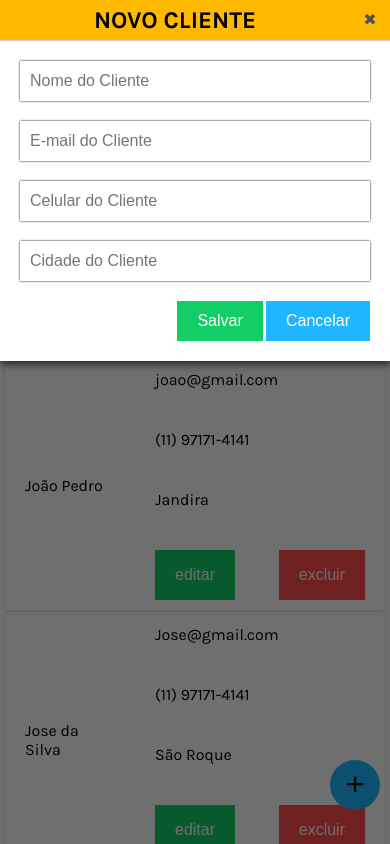
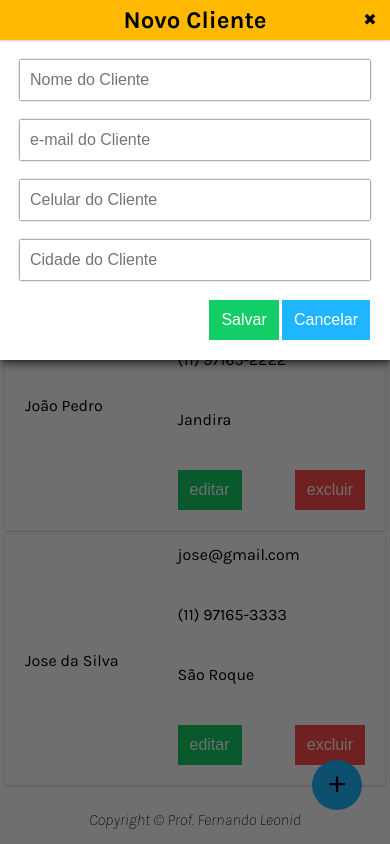
Before and after one commit to fernandoleonid/speed-code-css-html, a plain HTML site: page 07-crud/index.html in a window 390 px wide. Both pictures are taken after a click on the button "Cadastrar Cliente". Shown: the top 844 px of the page. Drawn offline with Linux system fonts and the light colour scheme.

Commit message:
crud and modal

```diff
--- a/07-crud/css/button.css
+++ b/07-crud/css/button.css
@@ -1,36 +1,46 @@
-.button {
+.button{
     border-style: none;
-    padding: 0 20px;
-    min-height: 40px;
+    height: 40px;
+    padding: 6px 12px;
+    background-color: black;
+    color: white;
     font-size: 1rem;
-    color: white;
-    background-color: black;
     cursor: pointer;
-    box-shadow: inset 0 0 0px black;
-    transition: box-shadow .5s ease;
+    transition: box-shadow .6s ease;
 }
 
-.button.green {
-    background-color: #13CE66;;
+.button.blue{
+    background-color: #1FB6FF;
 }
 
-.button.blue {
-    background-color: #1fb6ff;
+button.green{
+    background-color: #13CE66;
 }
 
-.button.red {
-    background-color: #ff4949;
-}
-.button.orange {
-    background-color: orange;
+button.red{
+    background-color: #FF4949;
 }
 
-.button::after{
-    content: " ";
-    width: 100%;
-    height: 100%;
+.button:hover{
+    box-shadow: inset 200px 0 0 #00000055;
 }
 
-.button:hover {
-    box-shadow: inset 200px 0 0 #00000022;
+@media(max-width:480px){
+    .button.mobile{
+        color:transparent;
+        font-size:0;
+        width:50px;
+        height:50px;
+        border-radius: 50%;
+        position:fixed;
+        top: 90vh;
+        left: 80vw;
+    }
+    .button.mobile::before{
+        content: "+";
+        color:black;
+        font-size:2rem;
+        width:100%;
+        height:100%;
+    }
 }
--- a/07-crud/css/footer.css
+++ /dev/null
@@ -1,7 +0,0 @@
-footer {
-    width: 100%;
-    text-align: center;
-    font-weight: 200;
-    font-style: italic;
-    padding: 20px;
-}
--- a/07-crud/css/header.css
+++ /dev/null
@@ -1,22 +0,0 @@
-.header {
-    height: 70px;
-    background-color: var(--primary-color);
-    text-align: center;
-    line-height: 60px;
-    box-shadow: 0 1px 2px #ccc;
-}
-
-.header h1{
-    color: black;
-    font-size: 2rem;
-}
-
-@media (max-width:480px) {
-    .header {
-        position: fixed;
-        width: 100%;
-    }
-    .header h1{
-        font-size: 1.5rem;
-    }
-}
--- a/07-crud/css/main.css
+++ b/07-crud/css/main.css
@@ -1,24 +1,70 @@
-main {
+*{
+    padding: 0;
+    margin: 0;
+    box-sizing: border-box;
+}
+
+:root{
+    --primary-color: #FFBA00;
+    --secundary-color: #FFF1CC;
+    --shadow-color: #CCC;
+    --text-color: #FFF;
+}
+
+body{
+    min-height: 100vh;
+    display: flex;
+    flex-direction: column;
+    font-family: 'karla', sans-serif;
+    position:relative;
+}
+
+header{
+    background-color: var(--primary-color);
+    height: 70px;
+    text-align: center;
+    line-height: 70px;
+    box-shadow: 0 1px 2px var(--shadow-color);
+}
+
+.header-title{
+    color: black;
+    font-size: 2rem;
+}
+
+main{
+    flex-grow: 1;
     display: flex;
     flex-direction: column;
     align-items: flex-start;
     width: 90%;
     margin: 5vh auto;
     padding: 50px;
+    box-shadow: 2px 2px 10px var(--shadow-color);
     gap: 20px;
-    box-shadow: 2px 2px 10px #CCC;
-    flex-grow: 1;
-    /* position: relative; */
 }
 
-@media (max-width:480px) {
-    main {
+footer{
+    width:100;
+    text-align: center;
+    font-weight: 200;
+    font-style: italic;
+    padding: 20px;
+}
+
+@media (max-width:480px){
+    header{
+        position:fixed;
+        width:100%;
+    }
+    .header-title{
+        font-size: 1.5rem;
+    }
+
+    main{
         padding: 0;
-        margin: 100px 0 0 0;
-        width: 100%;
+        margin: 20px 0 0 0;
+        width:100%;
         box-shadow: none;
     }
-    main>button {
-        align-self: stretch;
-    }
 }
--- a/07-crud/css/modal-close.css
+++ /dev/null
@@ -1,14 +0,0 @@
-.modal-close {
-    width: 40px;
-    height: 40px;
-    text-align: center;
-    line-height: 40px;
-    color: #505050;
-}
-
-.modal-close:hover {
-    background-color: #ff4949;
-    cursor: pointer;
-    color: white;
-    border-radius: 0 3px 0 0;
-}
--- a/07-crud/css/modal-content.css
+++ /dev/null
@@ -1,19 +0,0 @@
-.modal-content {
-    display: flex;
-    flex-direction: column;
-    gap: 20px;
-    width: 50vw;
-    margin: 15vh auto;
-    padding-bottom: 20px;
-    background-color: white;
-    box-shadow: 1px 1px 10px black;
-    user-select: none;
-}
-
-@media (max-width:480px) {
-    .modal-content {
-        margin: 0;
-        width: 100%;
-        position: fixed;
-    }
-}
--- a/07-crud/css/modal-footer.css
+++ /dev/null
@@ -1,6 +0,0 @@
-.modal-footer{
-    background-color: inherit;
-    text-align: right;
-    padding: 0 20px;
-    border-radius: 0 0 3px 3px;
-}
--- a/07-crud/css/modal-header.css
+++ /dev/null
@@ -1,14 +0,0 @@
-.modal-header {
-    display: flex;
-    justify-content: flex-end;
-    align-items: center;
-    border-bottom: 1px solid  #CCC;
-    background-color: var(--primary-color);
-}
-
-.modal-header>h1 {
-    margin: 0 auto;
-    color:black;
-    text-transform: uppercase;
-    font-size: 1.5rem;
-}
--- a/07-crud/css/modal.css
+++ b/07-crud/css/modal.css
@@ -1,14 +1,101 @@
-.modal {
-    position: absolute;
-    top: 0;
-    left: 0;
+.modal{
+    position: fixed;
+    top:0;
+    left:0;
     width: 100%;
     height: 100%;
-    background-color: #00000090;
+    background: #00000090;
     opacity: 0;
     z-index: -1;
 }
-.modal.active {
+
+.modal.active{
     opacity: 1;
     z-index: 1;
 }
+
+.modal-content{
+    display: flex;
+    flex-direction: column;
+    gap:20px;
+    width: 50vw;
+    margin: 15vh auto;
+    padding-bottom: 20px;
+    background-color: white;
+    box-shadow: 1px 1px 10px black;
+}
+
+.modal-header{
+    display: flex;
+    position: relative;
+    justify-content: center;
+    height: 40px;
+    line-height: 40px;
+    font-size: 1rem;
+}
+
+
+
+.modal-close{
+    position: absolute;
+    right: 0;
+    display: block;
+    width: 40px;
+    height: 40px;
+    text-align: center;
+    user-select: none;
+    cursor: pointer;
+}
+
+.modal-close:hover{
+    background-color: #FF4949;
+    color: white;
+}
+
+.modal-form{
+    display: flex;
+    justify-content: space-between;
+    flex-wrap: wrap;
+    gap: 20px;
+    padding: 0 20px;
+}
+
+.modal-field{
+    width: calc(50% - 10px);
+    height: 40px;
+    outline-style: none;
+    border-style: none;
+    box-shadow: 0 0 2px black;
+    padding: 0 10px;
+    font-size:1rem;
+}
+
+.modal-field:focus{
+    border: 2px solid var(--primary-color);
+    box-shadow: 0 0 3px var(--primary-color);
+}
+
+
+.modal-footer{
+    background-color: inherit;
+    text-align: right;
+    padding: 0 20px;
+}
+
+@media (max-width:480px){
+    .modal{
+        top:100%;
+        transition: all 1s ease;
+    }
+    .modal.active{
+        top:0;
+    }
+    .modal-content{
+        margin:0;
+        width:100%;
+        position:fixed;
+    }
+    .modal-field{
+        width:100%;
+    }
+}
--- a/07-crud/css/records.css
+++ b/07-crud/css/records.css
@@ -1,92 +1,52 @@
-.records {
+.records{
+    width: 100%;
+    user-select: none;
     text-align: left;
-    user-select: none;
-    width: 100%;
 }
 
-.records thead th {
+.records th{
     height: 50px;
-    padding: 0 20px;
-    color: black;
     background-color: var(--primary-color);
+    padding-left: 20px;
     font-size: 1.2rem;
-    /* background-color: black;
-    color: #f5d654; */
+}
+.records td{
+    height: 50px;
+    padding-left: 20px;
 }
 
-/* .records tbody tr:nth-of-type(even) {
-    background-color: #f1c50e;
-} */
-
-.records tbody td {
-    height: 50px;
-    /* border-bottom: 1px solid #50505030; */
-    padding: 0 20px;
+.records th:last-child,
+.records td:last-child{
+    padding: 0;
+    min-width: 140px;
+    text-align: center;
 }
 
-
-.records thead th:last-child,
-.records tbody td:last-child{
-    text-align: center;
-    width: 250px;
-}
-
-.records tbody tr:hover{
+.records tr:hover{
     background-color: var(--secundary-color);
 }
 
-@media (max-width:480px) {
+@media(max-width:480px){
     .records{
-        /* border-collapse:separate;  */
         border-spacing: 5px;
     }
-    .records thead {
-        display: none;
+    .records thead{
+        display:none;
     }
-    .records tbody tr{
-        box-shadow: 0px 1px 3px #CCC;
-        /* border-bottom: 10px solid #000; */
-        /* background-color: var(--secundary-color); */
+    .records tr{
+        box-shadow: 0 1px 3px var(--shadow-color);
     }
-    .records tbody td:not(:first-child){
-        display: flex;
+    .records td:not(:first-child){
+        display:flex;
         justify-content: space-between;
-        /* justify-content: flex-start; */
-        /* align-items: center; */
-        /* gap: 20px; */
-    }
-    /* .records tbody td:first-child{ */
-        /* background-color: var(--secundary-color); */
-    /* } */
-
-    .records tbody td{
-        margin: 10px 0;
-        /* border-bottom: 4px solid var(--primary-color); */
+        padding: 0 20px;
     }
 
-    /* .records tbody td:first-child{
-        font-weight: 900;
-        background-color: var(--primary-color);
-    } */
-    /* .records tbody td { */
-        /* border: 0; */
-        /* border-bottom: 10px solid #000; */
-    /* } */
+    .records td{
+        margin:10px 0;
+    }
 
-    /* .records tbody tr:hover{
-        background-color: transparent;
-    } */
-
-    .records tbody tr:hover{
-        background-color: white;
+    .records tr:hover{
+        background-color: inherit;
     }
-    /* .records tbody tr {
-        box-shadow: 0 2px 5px #50505050;
-    } */
-    /* .records tbody tr:nth-child(even){
-        background-color: #e0e0e0;
-    }
-    .records tbody tr:hover{
-        background-color: none !important;
-    } */
 }
--- a/07-crud/css/reset.css
+++ /dev/null
@@ -1,5 +0,0 @@
-* {
-    margin: 0;
-    padding: 0;
-    box-sizing: border-box;
-}
--- a/07-crud/css/style.css
+++ /dev/null
@@ -1,37 +0,0 @@
-:root{
-    --primary-color: #FFBA00;
-    --secundary-color: #FFBA0033;
-    --secundary-color2: #FFBA00;
-}
-
-body {
-    font-family: 'karla', sans-serif;
-    display: flex;
-    flex-direction: column;
-    min-height: 100vh;
-    position: relative;
-}
-
-@media (max-width:480px) {
-    #cadastrarCliente{
-        color: transparent;
-        font-size: 0px;
-        width: 50px;
-        height: 50px;
-        border-radius: 50%;
-        position: fixed;
-        top: 90%;
-        right: 10px;
-        z-index: 1;
-    }
-    #cadastrarCliente::before{
-        content: '+';
-        color: black;
-        font-size: 2rem;
-        width: 100%;
-        height: 100%;
-        display: flex;
-        justify-content: center;
-        align-items: center;
-    }
-}
--- a/07-crud/index.html
+++ b/07-crud/index.html
@@ -5,30 +5,20 @@
     <meta http-equiv="X-UA-Compatible" content="IE=edge">
     <meta name="viewport" content="width=device-width, initial-scale=1.0">
     <link rel="preconnect" href="https://fonts.gstatic.com">
-    <link href="https://fonts.googleapis.com/css2?family=Karla:ital,wght@0,400;0,500;0,700;1,200;1,800&display=swap" rel="stylesheet">
-    <link rel="stylesheet" href="css/reset.css">
-    <link rel="stylesheet" href="css/style.css">
-    <link rel="stylesheet" href="css/header.css">
-    <link rel="stylesheet" href="css/footer.css">
+    <link href="https://fonts.googleapis.com/css2?family=Karla:ital,wght@0,400;0,700;1,200;1,800&display=swap" rel="stylesheet">
     <link rel="stylesheet" href="css/main.css">
     <link rel="stylesheet" href="css/button.css">
     <link rel="stylesheet" href="css/records.css">
     <link rel="stylesheet" href="css/modal.css">
-    <link rel="stylesheet" href="css/modal-content.css">
-    <link rel="stylesheet" href="css/modal-header.css">
-    <link rel="stylesheet" href="css/modal-close.css">
-    <link rel="stylesheet" href="css/modal-form.css">
-    <link rel="stylesheet" href="css/modal-field.css">
-    <link rel="stylesheet" href="css/modal-footer.css">
     <script src="main.js" defer></script>
     <title>CRUD</title>
 </head>
 <body>
-    <header class="header">
+    <header>
         <h1 class="header-title">Cadastro de Clientes</h1>
     </header>
     <main>
-        <button class="button blue" id="cadastrarCliente">Cadastrar Cliente</button>
+        <button type="button" class="button blue mobile" id="cadastrarCliente">Cadastrar Cliente</button>
         <table class="records">
             <thead>
                 <tr>
@@ -43,41 +33,31 @@
                 <tr>
                     <td>Maria</td>
                     <td>maria@gmail.com</td>
-                    <td>(11) 97171-4141</td>
+                    <td>(11) 97165-1111</td>
                     <td>Anapolis</td>
                     <td>
-                        <button class="button green">editar</button>
-                        <button class="button red">excluir</button>
+                        <button type="button" class="button green">editar</button>
+                        <button type="button" class="button red">excluir</button>
                     </td>
                 </tr>
                 <tr>
                     <td>João Pedro</td>
                     <td>joao@gmail.com</td>
-                    <td>(11) 97171-4141</td>
+                    <td>(11) 97165-2222</td>
                     <td>Jandira</td>
                     <td>
-                        <button class="button green">editar</button>
-                        <button class="button red">excluir</button>
+                        <button type="button" class="button green">editar</button>
+                        <button type="button" class="button red">excluir</button>
                     </td>
                 </tr>
                 <tr>
                     <td>Jose da Silva</td>
-                    <td>Jose@gmail.com</td>
-                    <td>(11) 97171-4141</td>
+                    <td>jose@gmail.com</td>
+                    <td>(11) 97165-3333</td>
                     <td>São Roque</td>
                     <td>
-                        <button class="button green">editar</button>
-                        <button class="button red">excluir</button>
-                    </td>
-                </tr>
-                <tr>
-                    <td>Maria</td>
-                    <td>maria@gmail.com</td>
-                    <td>(11) 97171-4141</td>
-                    <td>Anapolis</td>
-                    <td>
-                        <button class="button green">editar</button>
-                        <button class="button red">excluir</button>
+                        <button type="button" class="button green">editar</button>
+                        <button type="button" class="button red">excluir</button>
                     </td>
                 </tr>
             </tbody>
@@ -85,14 +65,14 @@
         <div class="modal" id="modal">
             <div class="modal-content">
                 <header class="modal-header">
-                    <h1>Novo Cliente</h1>
-                    <span class="modal-close" id="closeModal">&#10006;</span>
+                    <h2>Novo Cliente</h2>
+                    <span class="modal-close" id="modalClose">&#10006;</span>
                 </header>
                 <form class="modal-form">
-                    <input type="text" class="modal-field" placeholder="Nome do Cliente" >
-                    <input type="email" class="modal-field" placeholder="E-mail do Cliente" >
-                    <input type="text" class="modal-field" placeholder="Celular do Cliente" >
-                    <input type="text" class="modal-field" placeholder="Cidade do Cliente" >
+                    <input type="text" class="modal-field" placeholder="Nome do Cliente">
+                    <input type="email" class="modal-field" placeholder="e-mail do Cliente">
+                    <input type="text" class="modal-field" placeholder="Celular do Cliente">
+                    <input type="text" class="modal-field" placeholder="Cidade do Cliente">
                 </form>
                 <footer class="modal-footer">
                     <button class="button green">Salvar</button>
@@ -102,7 +82,7 @@
         </div>
     </main>
     <footer>
-        <div>Copyright &copy; Prof. Fernando Leonid</div>
+        Copyright &copy; Prof. Fernando Leonid
     </footer>
 </body>
 </html>
--- a/07-crud/main.js
+++ b/07-crud/main.js
@@ -1,14 +1,13 @@
 'use strict'
 
-const openModal = () => document.querySelector('#modal')
+const openModal = () => document.getElementById('modal')
     .classList.add('active')
 
-const closeModal = () => document.querySelector('#modal')
+const closeModal = () => document.getElementById('modal')
     .classList.remove('active')
 
-
-document.querySelector('#cadastrarCliente')
+document.getElementById('cadastrarCliente')
     .addEventListener('click', openModal)
 
-document.querySelector('#closeModal')
+document.getElementById('modalClose')
     .addEventListener('click', closeModal)
```
Also changed, not shown: 07-crud/css/modal-field.css (deleted, +0 -21 lines), 07-crud/css/modal-form.css (deleted, +0 -7 lines).
